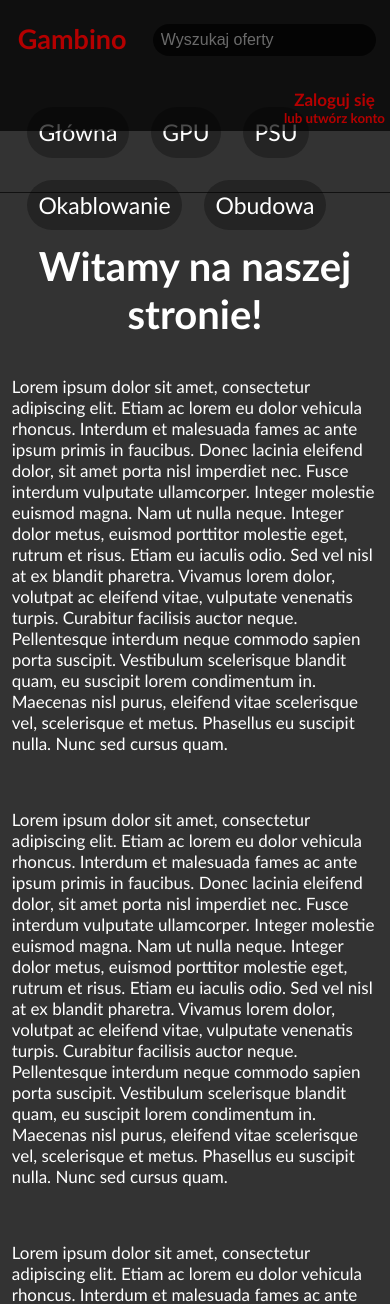
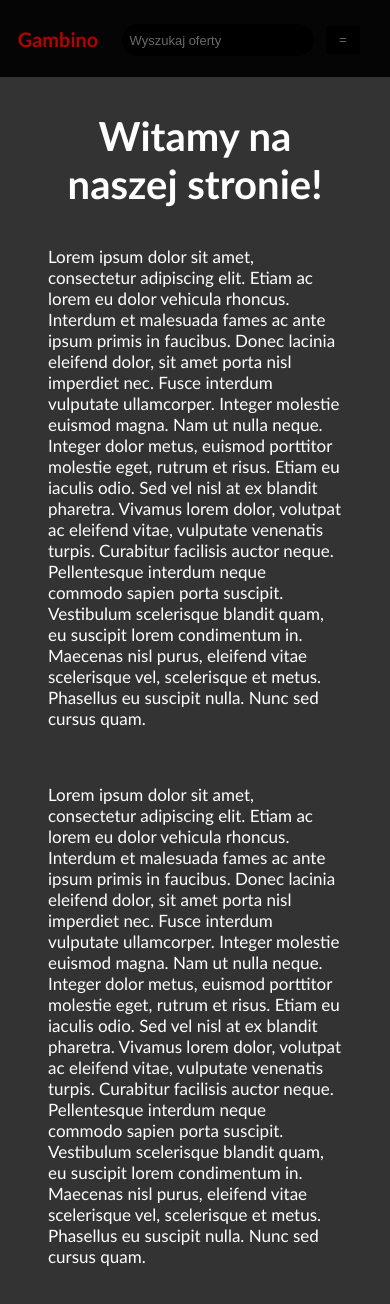
Before and after one commit to werplucinska/andreblack.github.io, a PHP site: page / in a window 390 px wide. Shown: the top 1304 px of the page. Run offline with PHP 8.4, Linux system fonts and the light colour scheme; lists and menus that the app fills with data are empty.

Commit message:
cat-inc to nav-inc
collapse threw mobile version of site

```diff
--- a/cat-inc.html
+++ /dev/null
@@ -1,7 +0,0 @@
-<section id='main-category'>
-    <a href="#"><div class='name-category'>Główna</div></a>
-    <a href="#"><div class='name-category'>GPU</div></a>
-    <a href="#"><div class='name-category'>PSU</div></a>
-    <a href="#"><div class='name-category'>Okablowanie</div></a>
-    <a href="#"><div class='name-category'>Obudowa</div></a>
-</section>
--- a/css/styles.css
+++ b/css/styles.css
@@ -8,21 +8,22 @@ body{
 nav{
     float: left;
     width: 99%;
-    background-color: rgba(0, 0, 0, 70%);
+    background-color: rgba(0, 0, 0, 90%);
     padding: 0.5%;
     position: fixed;
 }
 
 input[type="search"]{
     border-radius: 1rem;
-    font-size: 16px;
+    font-size: 13px;
     height: 2rem;
     padding: 0.3rem 0.5rem;
     margin-top: 1.2rem;
     margin-left: 10%;
     border: 0px solid #000;
     color: rgba(255, 255, 255, 80%);
-    background-color: rgba(0, 0, 0, 70%);
+    background-color: rgba(0, 0, 0, 90%);
+    outline: none;
 }
 input::placeholder{
     color: rgba(150, 150, 150, 70%);
@@ -31,13 +32,18 @@ input::placeholder{
 #nav-right{
     margin-left: 1rem;
 }
-
 .nav-link-header{
     color: rgb(180, 0, 0);
     text-decoration: none;
     transition: 0.3s;
     font-size: 27px;
     margin-left: 0.8rem;
+}
+
+@media only screen and (max-width: 430px){
+    .nav-link-header{
+        font-size: 20px;
+    }
 }
 
 .nav-link-header:hover{
@@ -65,18 +71,25 @@ input::placeholder{
 }
 
 #nav-t-log{
-    margin-top: 0.7rem;
+    margin-top: 1rem;
+}
+
+
+@media only screen and (max-width: 560px){
+    #nav-t-log{
+        display: none;
+    }
 }
 
 .name-category{
     float: left;
     color: white;
-    background-color: rgba(0, 0, 0, 30%);
+    background-color: rgba(0, 0, 0, 60%);
     margin: 0.7rem;
-    padding: 0.7rem;
+    padding: 0.5rem;
     transition: 0.3s;
     border-radius: 2rem;
-    font-size: 23px;
+    font-size: 19px;
 }
 
 .name-category:hover{
@@ -85,13 +98,66 @@ input::placeholder{
 }
 
 #main-category{
-    padding: 6rem 1rem;
-    border-bottom: 1px solid #111;
+    display: block;
+    padding: 0.4rem 2rem;
+    float: left;
+}
+
+#collapse-category{
+    display: none;
+}
+
+@media only screen and (max-width: 940px) {
+    #main-category{
+        display: none;
+    }
+
+    #collapse-category{
+        display: block;
+        float: left;
+        margin-top: 1.5rem;
+    }
+    #collapse-category button[type="button"]{
+        background-color: rgba(0, 0, 0, 90%);
+        color: rgba(150, 150, 150, 70%);
+        border: none;
+        border-radius: 0.2rem;
+        margin-left: 1.8rem;
+        padding: 0.4rem 0.8rem;
+        cursor: pointer;
+        outline: none;
+    }
+    .active, #collapse-category button[type="button"]:hover {
+        background-color: #222;
+    }
+    .content {
+        padding: 1rem;
+        display: none;
+        overflow: hidden;
+        position: absolute;
+        background-color: rgba(0, 0, 0, 90%);
+        margin-top: 0.2rem;
+        margin-left: -1.3rem;
+        border-radius: 0.4rem;
+    }
+    .content a{
+        text-decoration: none;
+    }
+    .coll-name-category{
+        padding: 0.3rem;
+        color: white;
+        transition: 0.3s;
+        text-align: justify;
+        font-size: 14px;
+    }
+    .coll-name-category:hover{
+        color: darkred;
+    }
 }
 
 main{
-    margin: 1rem auto;
-    padding: 3%;
+    /*margin: 1rem auto;*/
+    padding: 7rem 3rem;
     font-size: 17px;
 }
 
--- a/index.php
+++ b/index.php
@@ -8,8 +8,8 @@
     <body>
         <?php
             include('nav-inc.html');
-            include('cat-inc.html');
             include('main-inc.html');
+            //do wyswietlania itemow 'css grid'
         ?>
     </body>
 </html>
--- a/nav-inc.html
+++ b/nav-inc.html
@@ -9,7 +9,39 @@
             </th>
         </tr>
     </table>
+    <section id='main-category'>
+        <a href="#"><div class='name-category'>Główna</div></a>
+        <a href="#"><div class='name-category'>Sklep</div></a>
+        <a href="#"><div class='name-category'>Oferta</div></a>
+        <a href="#"><div class='name-category'>Firma</div></a>
+    </section>
+    <section id='collapse-category'>
+        <button type="button" class="collapsible">=</button>
+        <div class="content">
+            <a href="#"><div class='coll-name-category'>Główna</div></a>
+            <a href="#"><div class='coll-name-category'>Sklep</div></a>
+            <a href="#"><div class='coll-name-category'>Oferta</div></a>
+            <a href="#"><div class='coll-name-category'>Firma</div></a>
+        </div>
+    </section>
     <table style="float: right;" id="nav-t-log">
         <tr><th id="nav-right"><a href="#" class="nav-link-login">Zaloguj się</a><br><small><a href="#" class="nav-link-login-small">lub utwórz konto</a></small></a></th></tr>
     </table>
 </nav>
+
+<script>
+    var coll = document.getElementsByClassName("collapsible");
+    var i;
+
+    for (i = 0; i < coll.length; i++) {
+      coll[i].addEventListener("click", function() {
+        this.classList.toggle("active");
+        var content = this.nextElementSibling;
+        if (content.style.display === "block") {
+          content.style.display = "none";
+        } else {
+          content.style.display = "block";
+        }
+      });
+    }
+</script>
```
